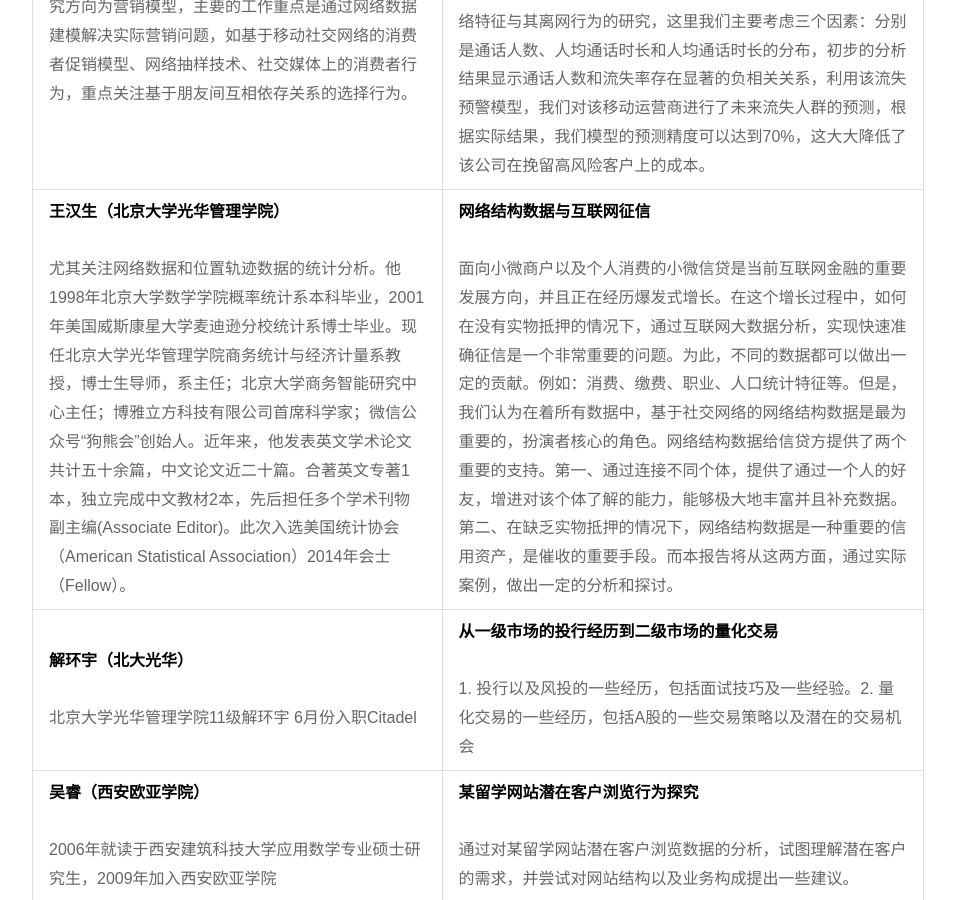
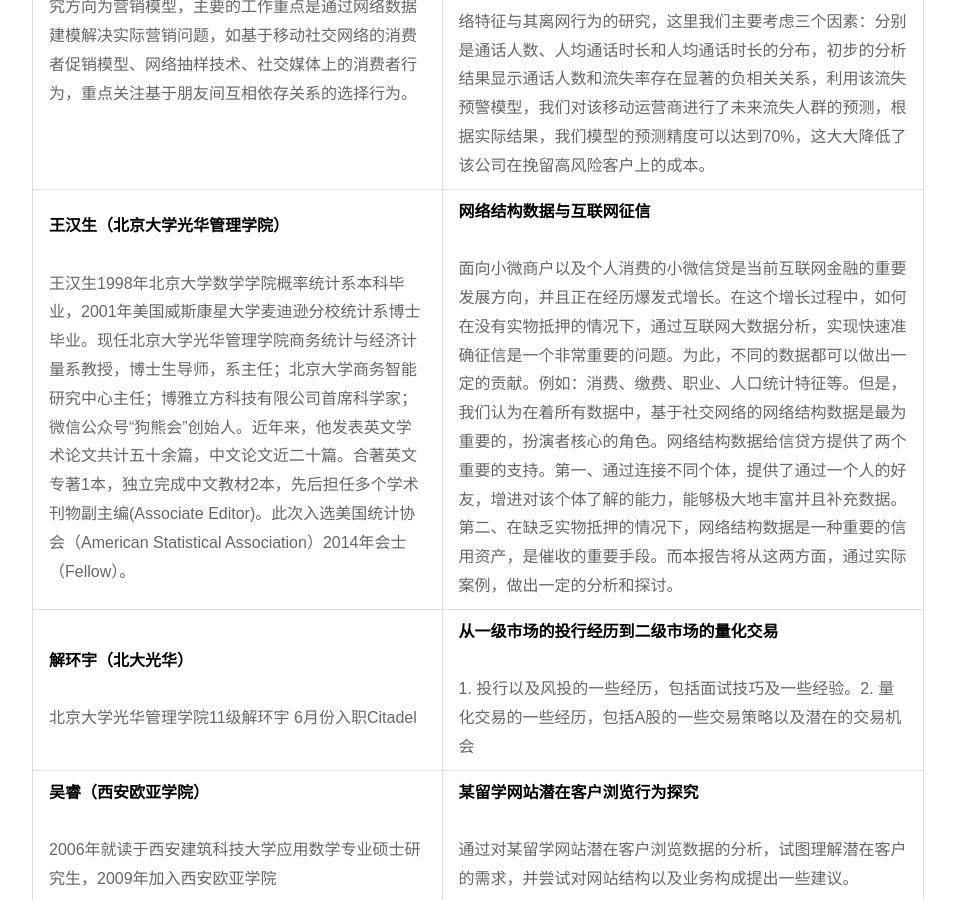
Before and after one commit to cosname/R-conference, a Jekyll site: the page built from lectures/index.md, in a window 1280 px wide and 900 px high, scrolled down 6158 px. Shown: the whole window, without its empty margins (8-963 px from the left). Built offline with Jekyll 4.4.1, drawn with Linux system fonts in a browser that asks for light colours.

Commit message:
Update 2015-beijing.html

```diff
--- a/_includes/lectures/2015-beijing.html
+++ b/_includes/lectures/2015-beijing.html
@@ -121,7 +121,7 @@
 
 
 <tr>
-    <td><b>王汉生（北京大学光华管理学院）</b><br><br>尤其关注网络数据和位置轨迹数据的统计分析。他1998年北京大学数学学院概率统计系本科毕业，2001年美国威斯康星大学麦迪逊分校统计系博士毕业。现任北京大学光华管理学院商务统计与经济计量系教授，博士生导师，系主任；北京大学商务智能研究中心主任；博雅立方科技有限公司首席科学家；微信公众号“狗熊会”创始人。近年来，他发表英文学术论文共计五十余篇，中文论文近二十篇。合著英文专著1本，独立完成中文教材2本，先后担任多个学术刊物副主编(Associate Editor)。此次入选美国统计协会（American Statistical Association）2014年会士（Fellow）。</td>
+    <td><b>王汉生（北京大学光华管理学院）</b><br><br>王汉生1998年北京大学数学学院概率统计系本科毕业，2001年美国威斯康星大学麦迪逊分校统计系博士毕业。现任北京大学光华管理学院商务统计与经济计量系教授，博士生导师，系主任；北京大学商务智能研究中心主任；博雅立方科技有限公司首席科学家；微信公众号“狗熊会”创始人。近年来，他发表英文学术论文共计五十余篇，中文论文近二十篇。合著英文专著1本，独立完成中文教材2本，先后担任多个学术刊物副主编(Associate Editor)。此次入选美国统计协会（American Statistical Association）2014年会士（Fellow）。</td>
     <td><b>网络结构数据与互联网征信</b><br><br>面向小微商户以及个人消费的小微信贷是当前互联网金融的重要发展方向，并且正在经历爆发式增长。在这个增长过程中，如何在没有实物抵押的情况下，通过互联网大数据分析，实现快速准确征信是一个非常重要的问题。为此，不同的数据都可以做出一定的贡献。例如：消费、缴费、职业、人口统计特征等。但是，我们认为在着所有数据中，基于社交网络的网络结构数据是最为重要的，扮演者核心的角色。网络结构数据给信贷方提供了两个重要的支持。第一、通过连接不同个体，提供了通过一个人的好友，增进对该个体了解的能力，能够极大地丰富并且补充数据。第二、在缺乏实物抵押的情况下，网络结构数据是一种重要的信用资产，是催收的重要手段。而本报告将从这两方面，通过实际案例，做出一定的分析和探讨。</td>
 </tr>
 
```
